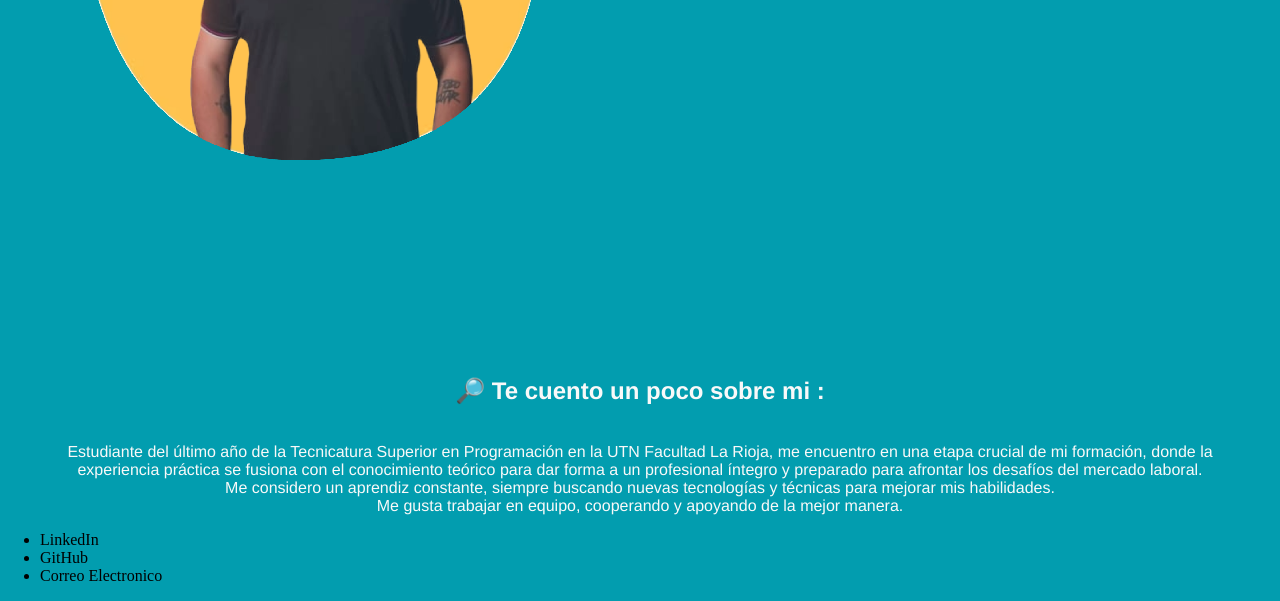
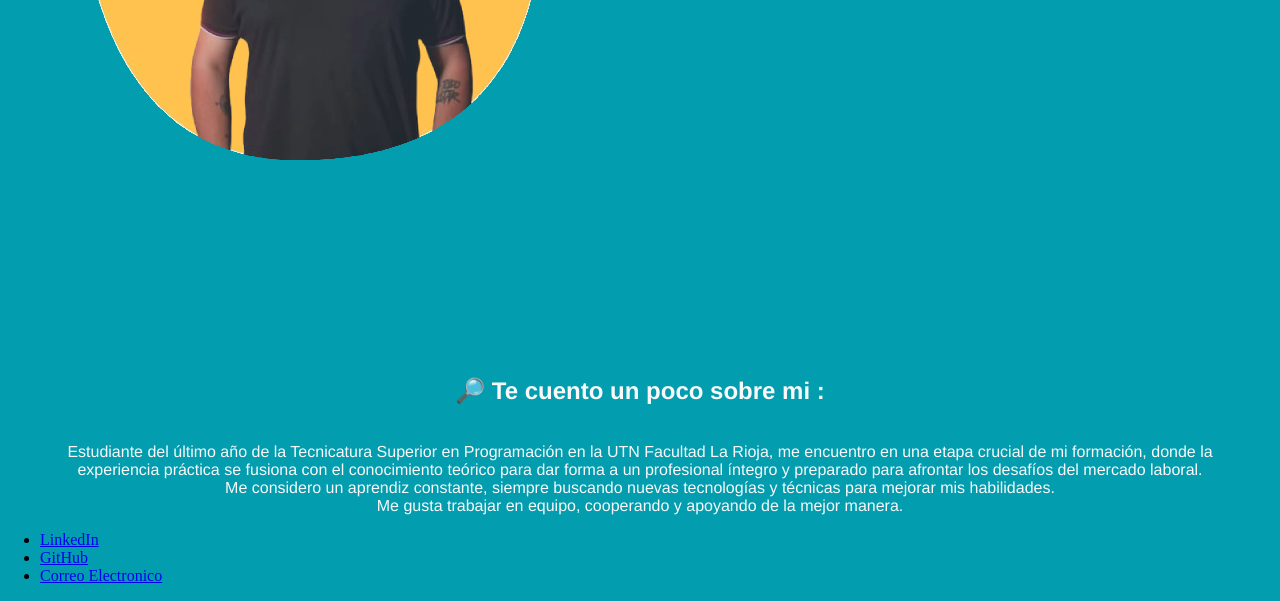
Before and after one commit to ismaelmalanga/ismaelmalanga.github.io, a plain HTML site: page index.html in a window 1280 px wide. Shown: the part 397-998 px from the top of the page. Drawn offline with Linux system fonts and the light colour scheme.

Commit message:
se agregaron links a los elementos de la lista en el footer

```diff
--- a/index.html
+++ b/index.html
@@ -30,9 +30,9 @@
     </header>
     <footer id="contactos">
         <ul>
-            <li>LinkedIn</li>
-            <li>GitHub</li>
-            <li>Correo Electronico</li>
+            <li><a href="https://www.linkedin.com/in/ismael-genaro-malanga-bazan/">LinkedIn</a></li>
+            <li><a href="https://github.com/ismaelmalanga">GitHub</a></li>
+            <li><a href="genaromalanga@gmail.com">Correo Electronico</a></li>
         </ul>
     </footer>
 </body>
```
